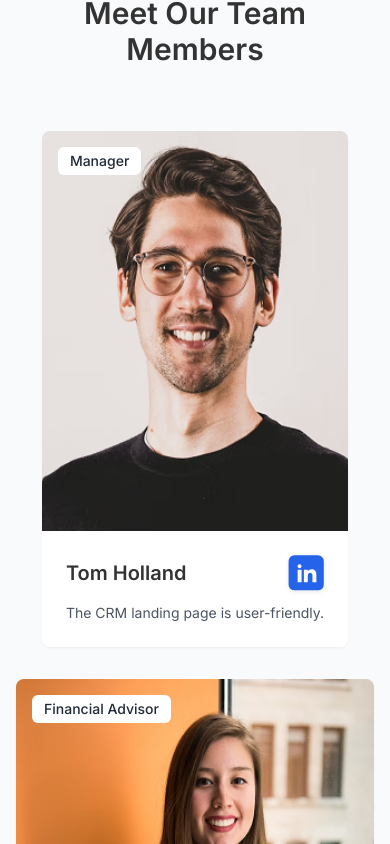
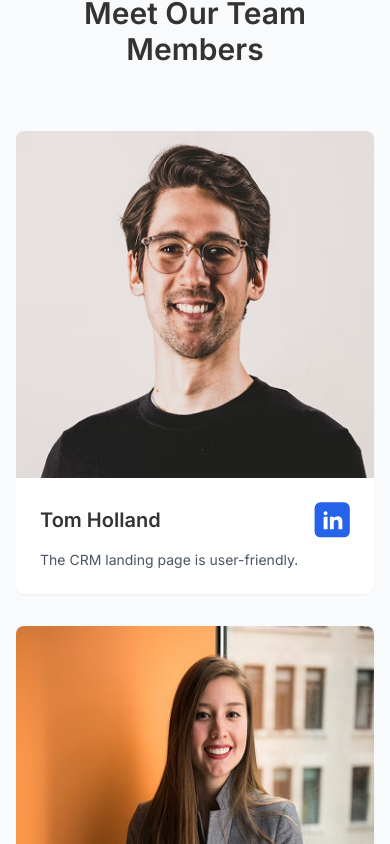
Before and after one commit to Wrttnspknbrkn/GydGenWave, a React (Vite) app: page /about-us in a window 390 px wide. Shown: the part 2280-3124 px from the top of the page. Built offline with nearby package versions, Linux system fonts and the light colour scheme.

Commit message:
Update aboutUs.scss

```diff
--- a/src/pages/aboutUs/aboutUs.scss
+++ b/src/pages/aboutUs/aboutUs.scss
@@ -115,59 +115,3 @@
     box-shadow: 0 1px 3px rgba(0, 0, 0, 0.05);
   }
 }
-
-// Team Section styles
-.team-section {
-  .team-member-card {
-    backface-visibility: hidden;
-    display: flex;
-    flex-direction: column;
-
-    .team-image-container {
-      position: relative;
-      overflow: hidden;
-      aspect-ratio: 3/4;
-      max-height: 400px; // Increased from 275px
-
-      img {
-        width: 100%;
-        height: 100%;
-        object-fit: cover;
-        object-position: center top;
-        transition: transform 0.5s ease;
-      }
-    }
-
-    &:hover .team-image-container img {
-      transform: scale(1.05);
-    }
-
-    .linkedin-icon {
-      transition: opacity 0.3s ease, transform 0.3s ease;
-      display: flex;
-      align-items: center;
-      justify-content: center;
-
-      img {
-        width: 36px; // Increased from 28px
-        height: 36px; // Increased from 28px
-      }
-
-      &:hover {
-        opacity: 0.8;
-        transform: scale(1.1);
-      }
-
-      .linkedin-svg {
-        filter: drop-shadow(0 1px 2px rgba(0, 0, 0, 0.1));
-      }
-    }
-  }
-
-  @media (max-width: 640px) {
-    .team-member-card {
-      max-width: 400px; // Increased from 350px
-      margin: 0 auto;
-    }
-  }
-}
```
